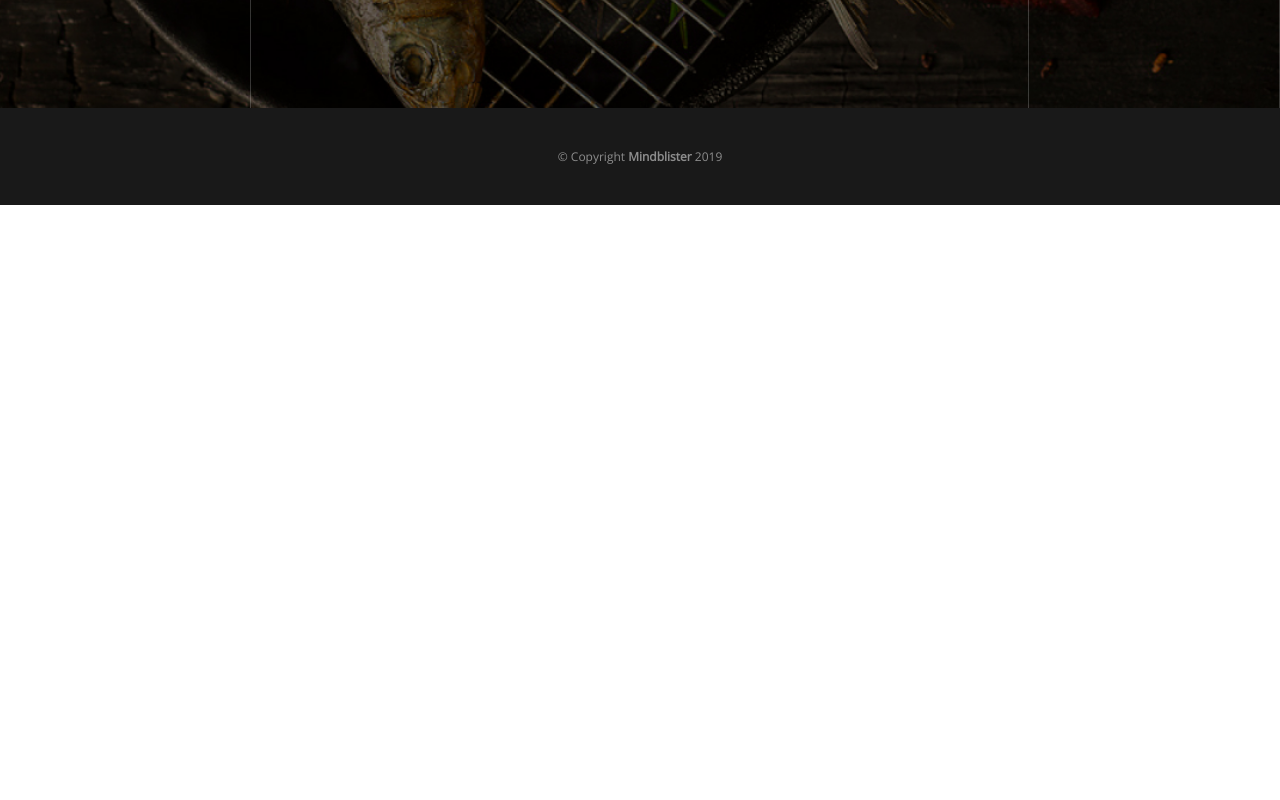
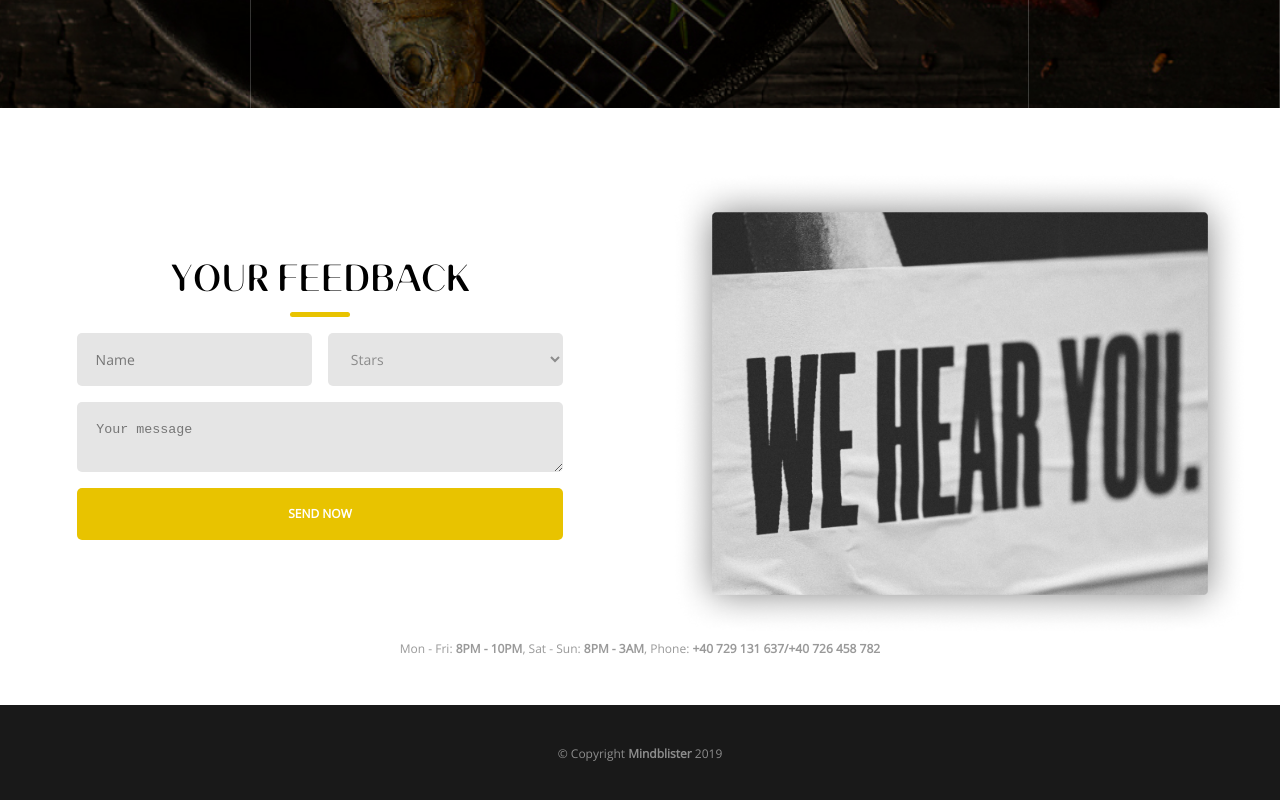
Before and after one commit to Svitlana-G/Restaurant-Hungry-People, a React (Create React App) app: page /feedback in a window 1280 px wide. Shown: the part 848-1648 px from the top of the page. Before the commit the page ends 1053 px from the top, so only its background shows below. Built offline with nearby package versions, Linux system fonts and the light colour scheme.

Commit message:
Added Feedback

```diff
--- a/src/App.js
+++ b/src/App.js
@@ -16,6 +16,7 @@ import Galerie from './components/Galerie';
 import Menu from './components/Menu';
 import Events from './components/Events';
 import Contact from './components/Contact';
+import Feedback from './components/Feedback';
 
 function App() {
   return (
@@ -30,6 +31,7 @@ function App() {
             <Route path="/galerie" component={Galerie} />
             <Route path="/events" component={Events} />
             <Route path="/contact" component={Contact} />
+            <Route path="/feedback" component={Feedback} />
             <Route path="/" component={About} exact />
           </Switch>
           <Footer />
--- /dev/null
+++ b/src/components/Feedback.js
@@ -0,0 +1,33 @@
+import '../css/Feedback.css'
+
+const Feedback = () => {
+    return (
+        <div className="feedback">
+            <div className="b-table">
+                <section>
+                    <h2>Your Feedback</h2>
+                    <div className="line"></div>
+                    <form>
+                        <input type="text" name="name" placeholder="Name" />
+                        <select name="stars">
+                            <option selected>Stars</option>
+                            <option value="one">1</option>
+                            <option value="two">2</option>
+                            <option value="three">3</option>
+                            <option value="four">4</option>
+                            <option value="five">5</option>
+                        </select>
+                        <textarea name="feedback_message" placeholder="Your message"></textarea>
+                        <button className="btnBooking">SEND NOW</button>
+                    </form>
+                </section>
+                <section>
+                    <img src="../img/feedback.png" alt="" />
+                </section>
+            </div>
+            <p>Mon - Fri: <span>8PM - 10PM</span>, Sat - Sun: <span>8PM - 3AM</span>, Phone: <span>+40 729 131 637/+40 726 458 782</span></p>
+        </div>
+    );
+}
+
+export default Feedback
--- a/src/css/Booking.css
+++ b/src/css/Booking.css
@@ -8,9 +8,9 @@
     flex-basis: 50%;
     width: 50%;
 }
-
 .b-table section img{
     width: 100%;
+    height: auto;
 }
 
 .b-table form {
@@ -53,4 +53,5 @@
     margin-bottom: 6vh;
     color: rgba(51, 51, 51, 0.5);
     margin-top: 0;
+    font-size: .75rem;
 }
--- /dev/null
+++ b/src/css/Feedback.css
@@ -0,0 +1,21 @@
+
+.b-table section img{
+    width: 90%;
+    height: auto;
+}
+.feedback p{
+    margin-bottom: 6vh;
+    color: rgba(51, 51, 51, 0.5);
+    margin-top: 0;
+    font-size: .75rem;
+}
+
+.b-table form textarea {
+    grid-column: 1 /3;
+    border:none;
+    background-color: #E5E5E5;
+    border-radius: 5px;
+    padding-left: 4%;
+    padding-top: 2.5vh;
+    min-height: 6vh;
+}
```
Also changed, not shown: src/components/NotFound.js (added, +7 -0 lines), public/img/feedback.png (added).
